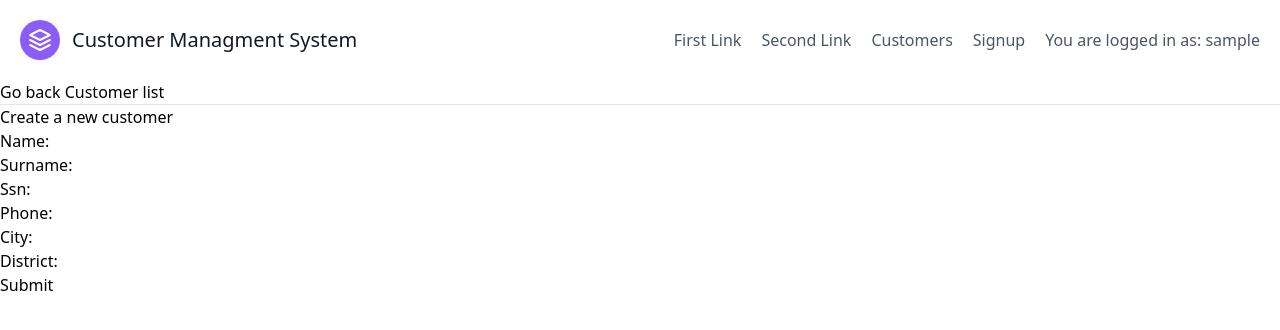
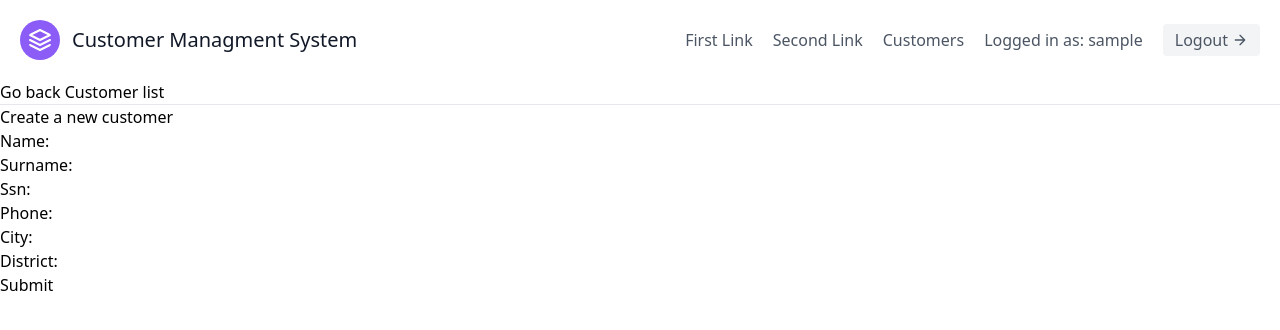
Before and after one commit to kdakis/customer-managment-system, a Django app: page /customers/create/ in a window 1280 px wide. Shown: the top 330 px of the page. Run offline with Django 3.2, Linux system fonts and the light colour scheme; the visitor is signed in with stand-in values (Sample User, id 1).

Commit message:
user için auth. ve form üzerine çalışıldı. signup sayfası oluşturuldu.

```diff
--- a/cms/urls.py
+++ b/cms/urls.py
@@ -1,6 +1,6 @@
-from customers.views import LandingPageView
+from customers.views import LandingPageView, SignUpView
 from django.contrib import admin
-from django.contrib.auth.views import LoginView
+from django.contrib.auth.views import LoginView, LogoutView
 from django.urls import path
 from django.urls.conf import include
 
@@ -8,5 +8,8 @@ urlpatterns = [
     path('admin/', admin.site.urls),
     path('', LandingPageView.as_view(), name="landing-page"),
     path('customers/',include('customers.urls', namespace="customers")),
-    path('login/', LoginView.as_view(), name="login")
+    path('signup/',SignUpView.as_view(), name="signup"),
+    path('login/', LoginView.as_view(), name="login"),
+    path('logout/', LogoutView.as_view(), name="logout")
+
 ]
--- a/customers/forms.py
+++ b/customers/forms.py
@@ -1,6 +1,19 @@
 from django import forms
+from django.contrib.auth.forms import UserCreationForm, UsernameField
+from django.contrib.auth import get_user_model
 from django.forms import fields
 from .models import Customer
+
+User = get_user_model()
+
+class CustomUserCreationForm(UserCreationForm):
+
+    class Meta:
+        model = User
+        fields = ("username",)
+        field_classes = {'username': UsernameField}
+
+
 
 class CustomerModelForm(forms.ModelForm):
     class Meta:
--- a/customers/views.py
+++ b/customers/views.py
@@ -1,8 +1,16 @@
 from django.shortcuts import redirect, render, reverse
-from django.http import HttpResponse
+from django.contrib.auth.forms import UserCreationForm
 from django.views.generic import *
 from .models import Customer
-from .forms import CustomerForm , CustomerModelForm
+from .forms import CustomerForm , CustomerModelForm, CustomUserCreationForm
+
+
+class SignUpView(CreateView):
+    template_name = "registration/signup.html"
+    form_class = CustomUserCreationForm
+
+    def get_success_url(self):
+        return reverse ("login")
 
 class LandingPageView(TemplateView):
     template_name = "landing_page.html"
--- a/templates/navbar.html
+++ b/templates/navbar.html
@@ -10,10 +10,18 @@
       <a class="mr-5 hover:text-gray-900">First Link</a>
       <a class="mr-5 hover:text-gray-900">Second Link</a>
       <a href="{% url 'customers:customer-list' %}" class="mr-5 hover:text-gray-900">Customers</a>
-      <a class="mr-5 hover:text-gray-900">Signup</a>
+      {% if not request.user.is_authenticated %}
+      <a href="{% url 'signup' %}" class="mr-5 hover:text-gray-900">Signup</a>
+      {% endif %}
     </nav>
     {% if request.user.is_authenticated %}
-      You are logged in as: {{ request.user.username }}
+      Logged in as: {{ request.user.username }}
+    <a href="{% url 'logout' %}" class="ml-5 inline-flex items-center bg-gray-100 border-0 py-1 px-3 focus:outline-none hover:bg-gray-200 rounded text-base mt-4 md:mt-0">
+      Logout
+        <svg fill="none" stroke="currentColor" stroke-linecap="round" stroke-linejoin="round" stroke-width="2" class="w-4 h-4 ml-1" viewBox="0 0 24 24">
+          <path d="M5 12h14M12 5l7 7-7 7"></path>
+        </svg>
+    </a>
     {% else %}
     <a href="{% url 'login' %}" class="inline-flex items-center bg-gray-100 border-0 py-1 px-3 focus:outline-none hover:bg-gray-200 rounded text-base mt-4 md:mt-0">
       Login
```
Also changed, not shown: templates/registration/signup.html (added, +10 -0 lines).
